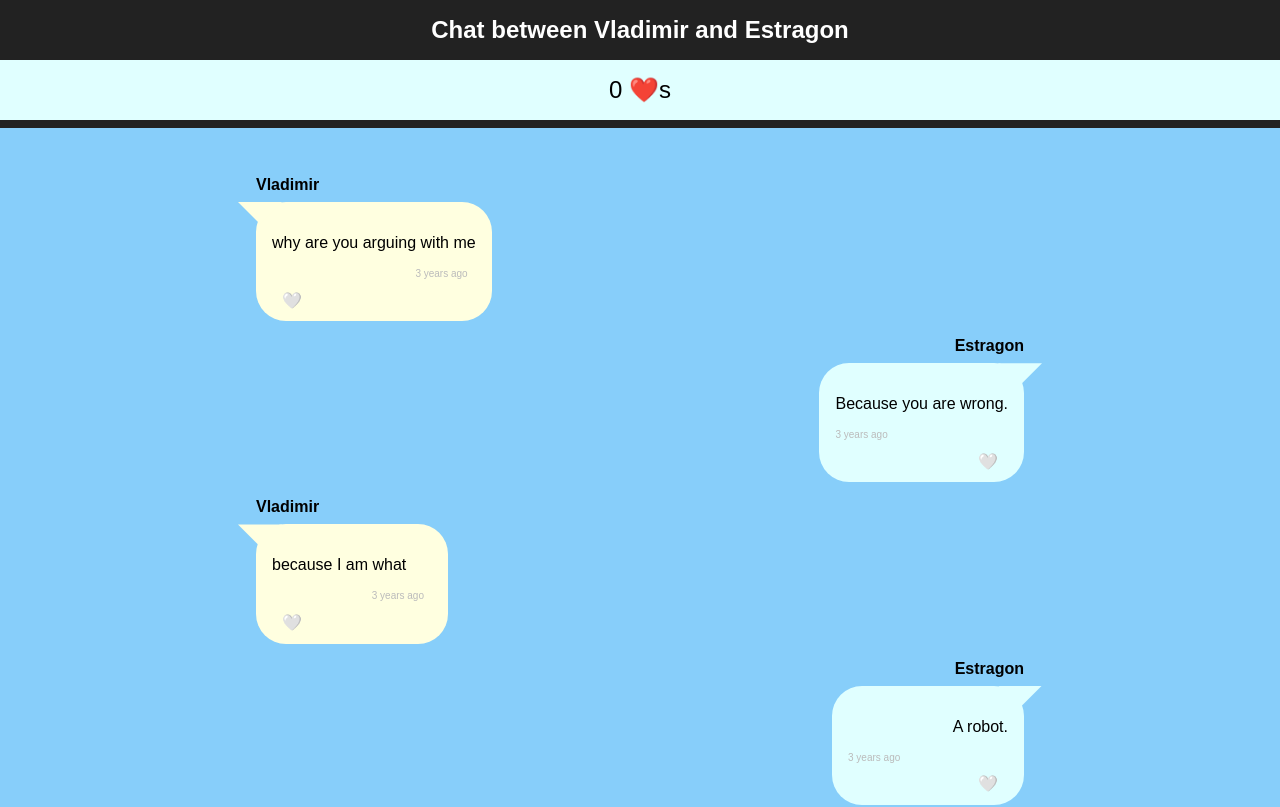
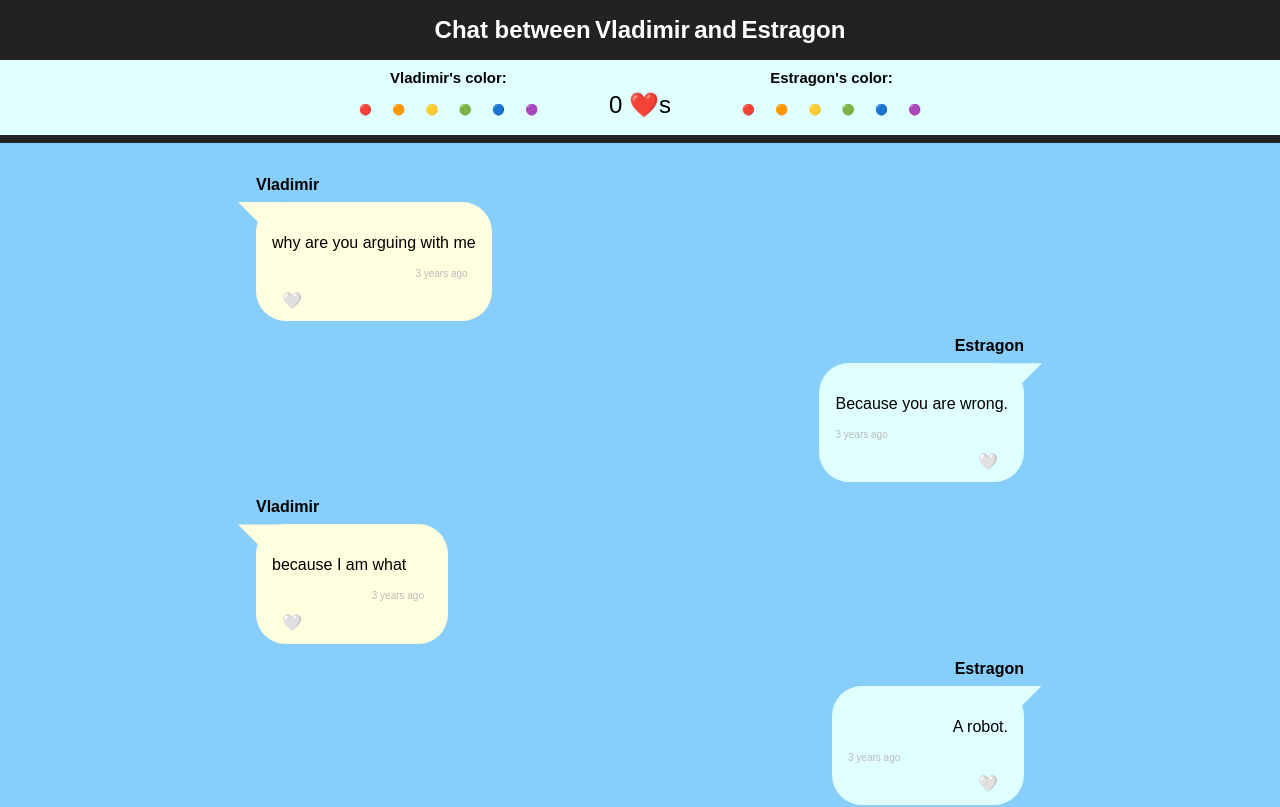
Before and after one commit to AdaGold/react-chatlog, a React (Vite) app: page / in a window 1280 px wide. Shown: the top 807 px of the page. Built offline with nearby package versions, Linux system fonts and the light colour scheme.

Commit message:
Add optional enhancement for user color choice

```diff
--- a/src/App.jsx
+++ b/src/App.jsx
@@ -6,6 +6,8 @@ import messageData from './data/messages.json';
 const App = () => {
   const [messages, setMessages] = useState(messageData);
   const [likedCount, setLikedCount] = useState(0);
+  const [remoteColor, setRemoteColor] = useState();
+  const [localColor, setLocalColor] = useState();
 
   const toggleLikedMessage = (messageId) => {
     const updatedMessages = messages.map((message) => {
@@ -27,16 +29,58 @@ const App = () => {
     }
   });
 
+  const colorBtns = (senderLocation) => {
+    const colors = [
+      { '🔴': 'red' },
+      { '🟠': 'orange' },
+      { '🟡': 'yellow' },
+      { '🟢': 'green' },
+      { '🔵': 'blue' },
+      { '🟣': 'purple' }
+    ];
+    return colors.map((color, index) => {
+      return Object.entries(color).map(([colorIcon, colorName]) => {
+        return (
+          <button
+            key={index}
+            onClick={() => {
+              senderLocation === 'local' ? setLocalColor(colorName) : setRemoteColor(colorName);
+            }}
+            className='widget'>{colorIcon}
+          </button>
+        );
+      });
+    });
+  };
+
   return (
     <div id="App">
       <header>
-        <h1>Chat between {participantList[0]} and {participantList[1]}</h1>
+        <span>
+          <h1>Chat between </h1>{' '}
+          <h1 className={localColor}>{participantList[0]}</h1>{' '}
+          <h1>and</h1>{' '}
+          <h1 className={remoteColor}>{participantList[1]}</h1>
+        </span>
         <section>
+          <span className='widget'>
+            <h3 className={localColor}>{participantList[0]}&apos;s color:</h3>
+            {colorBtns('local')}
+          </span>
           <p className='widget' id='heartWidget'>{likedCount} ❤️s</p>
+          <span className='widget'>
+            <h3 className={remoteColor}>{participantList[1]}&apos;s color:</h3>
+            {colorBtns('remote')}
+          </span>
         </section>
       </header>
       <main>
-        <ChatLog entries={messages} onMessageLiked={toggleLikedMessage} />
+        <ChatLog
+          entries={messages}
+          onMessageLiked={toggleLikedMessage}
+          localColor={localColor}
+          remoteColor={remoteColor}
+        />
       </main>
     </div>
   );
--- a/src/components/ChatEntry.jsx
+++ b/src/components/ChatEntry.jsx
@@ -3,16 +3,20 @@ import TimeStamp from './TimeStamp';
 import PropTypes from 'prop-types';
 
 const ChatEntry = (props) => {
-  const senderLocation = props.sender === 'Estragon'
+  const isRemote = props.sender === 'Estragon' ? true : false;
+  const senderLocation = isRemote
     ? 'chat-entry remote'
     : 'chat-entry  local';
+  const senderColor = isRemote
+    ? props.remoteColor
+    : props.localColor;
 
   return (
     <div className={senderLocation}>
       <section>
         <h2 className="entry-name">{props.sender}</h2>
         <section className="entry-bubble">
-          <p>{props.body}</p>
+          <p className={senderColor}>{props.body}</p>
           <p className="entry-time"><TimeStamp time={props.timeStamp} /></p>
           <button
             className="like"
@@ -33,6 +37,8 @@ ChatEntry.propTypes = {
   timeStamp: PropTypes.string.isRequired,
   liked: PropTypes.string.isRequired,
   onMessageLiked: PropTypes.func.isRequired,
+  localColor: PropTypes.string.isRequired,
+  remoteColor: PropTypes.string.isRequired,
 };
 
 export default ChatEntry;
--- a/src/components/ChatLog.jsx
+++ b/src/components/ChatLog.jsx
@@ -13,6 +13,8 @@ function ChatLog(props) {
           timeStamp={message.timeStamp}
           liked={message.liked}
           onMessageLiked={props.onMessageLiked}
+          localColor={props.localColor}
+          remoteColor={props.remoteColor}
         />
       </div>
     );
@@ -31,6 +33,8 @@ ChatLog.propTypes = {
       liked: PropTypes.bool.isRequired,
     })).isRequired,
   onMessageLiked: PropTypes.func.isRequired,
+  localColor: PropTypes.string.isRequired,
+  remoteColor: PropTypes.string.isRequired,
 };
 
 export default ChatLog;
```
